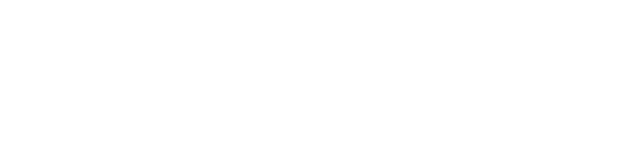
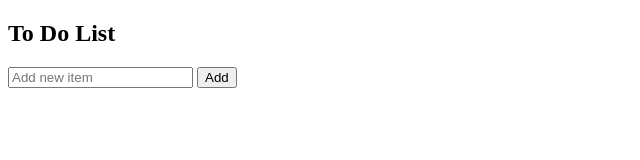
Before and after one commit to jasonAnyango/ToDo-List, a plain HTML site: page index.html in a window 1280 px wide. Shown: the whole page, without its empty margins (0-640 px from the left). Drawn offline with Linux system fonts and the light colour scheme.

Commit message:
Created header of the list and section for adding a new task to the list

```diff
--- a/index.html
+++ b/index.html
@@ -6,6 +6,14 @@
     <title>My ToDo List</title>
 </head>
 <body>
-
+    <div class = "container">
+        <div class = "head">
+            <h2>To Do List</h2>
+        </div>
+        <div class = "level">
+            <input type = "text" id = "input" placeholder="Add new item">
+            <button>Add</button>
+        </div>
+    </div>
 </body>
 </html>
```
